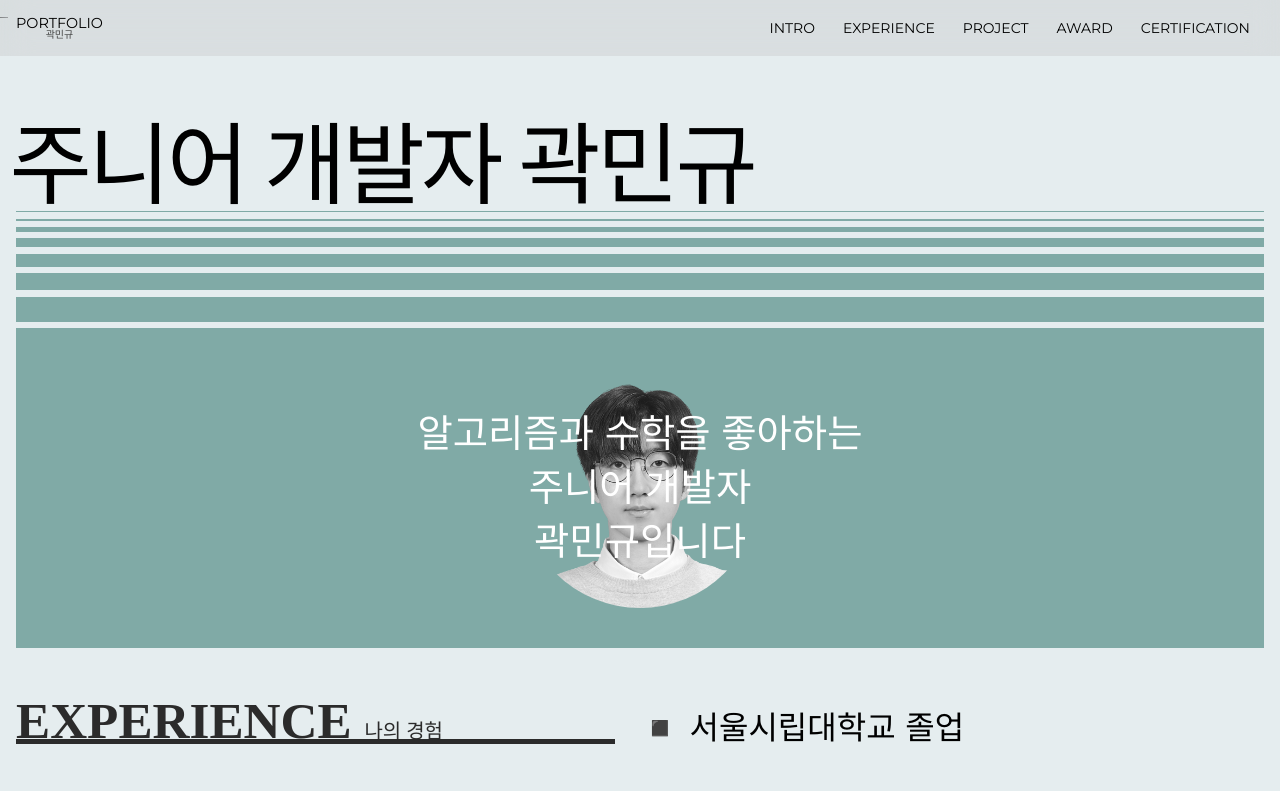
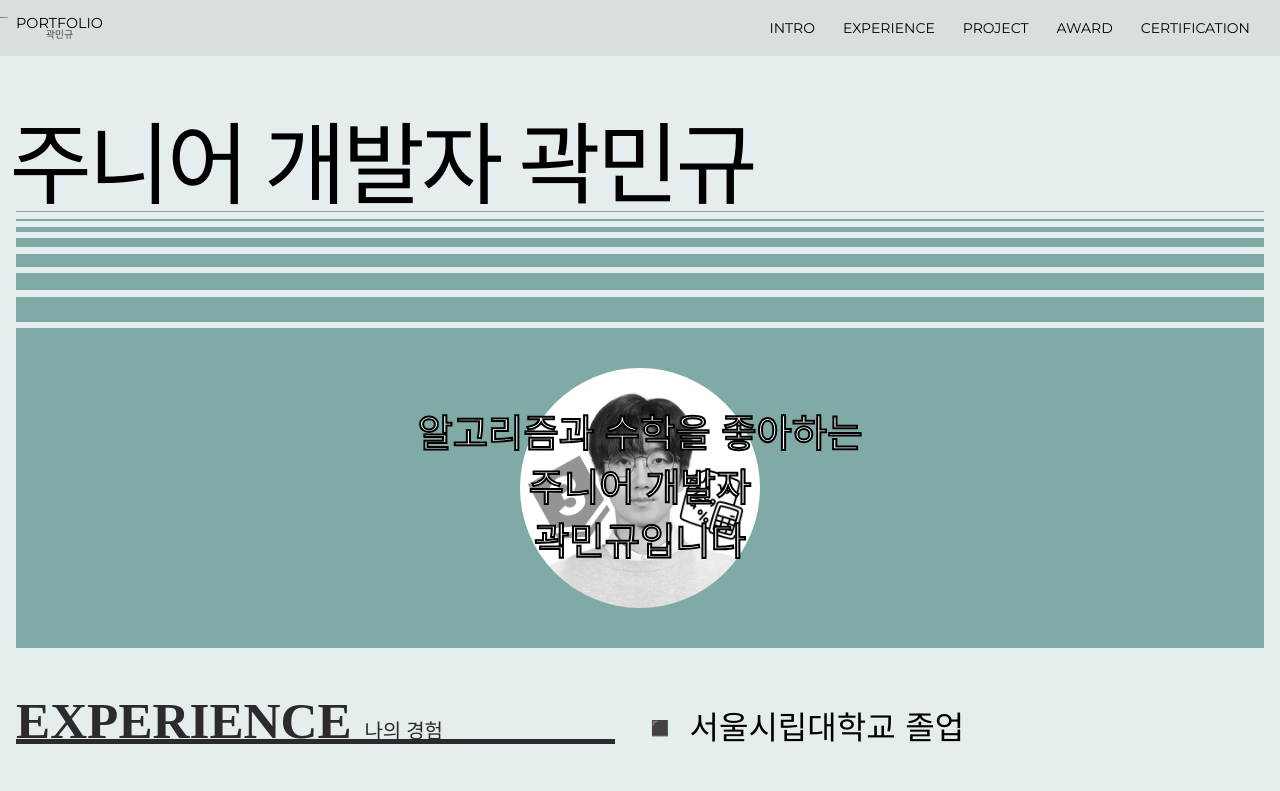
Before and after one commit to RookMG/portfolio, a React (Create React App) app: page / in a window 1280 px wide. Shown: the top 791 px of the page. Built offline with nearby package versions, Linux system fonts and the light colour scheme; a small style sheet from the web is missing; a web font is replaced by a local one.

Commit message:
Feat : Profile image 개선

```diff
--- a/src/assets/scss/section/_intro.scss
+++ b/src/assets/scss/section/_intro.scss
@@ -36,6 +36,7 @@
     height: 40vh;
     background-color: var(--subBg100);
     color: var(--white);
+    -webkit-text-stroke: 2px var(--black);
     display: flex;
     align-items: center;
     justify-content: center;
```
Also changed, not shown: src/assets/img/profile.png.
